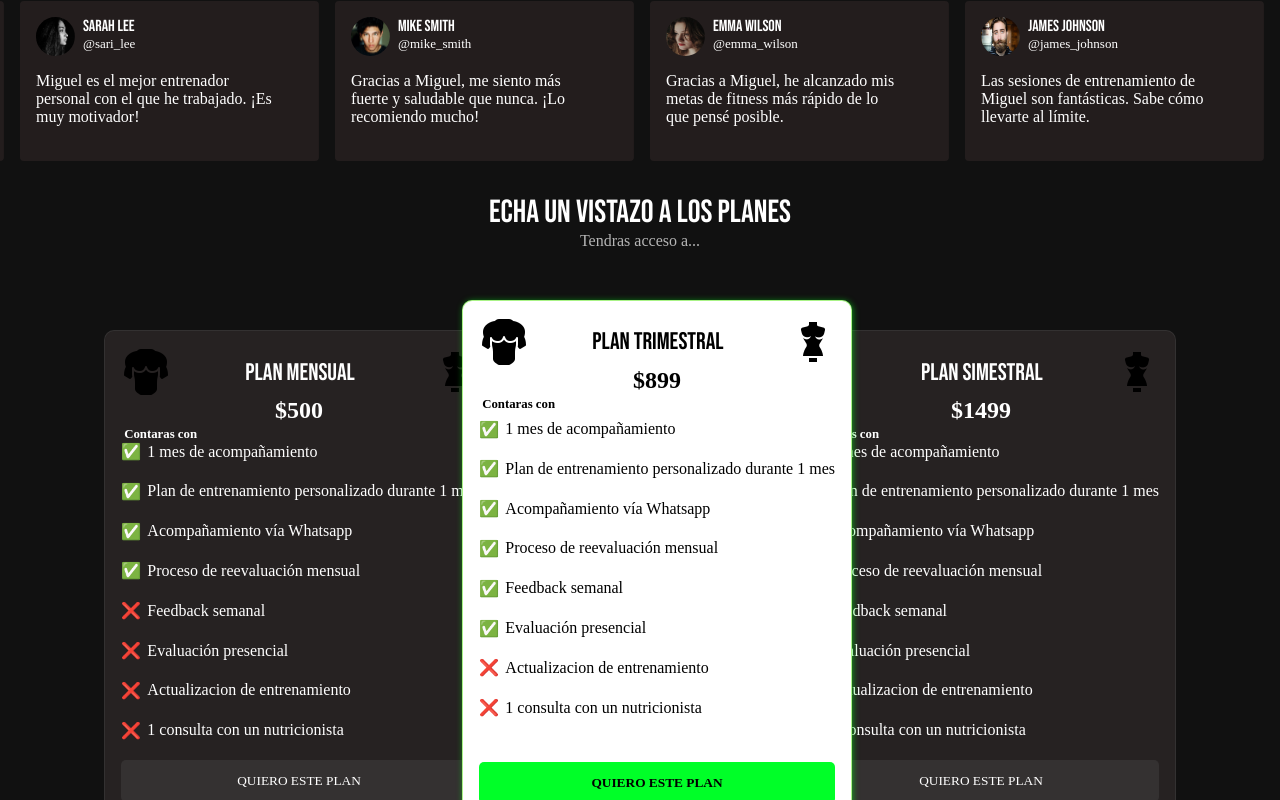
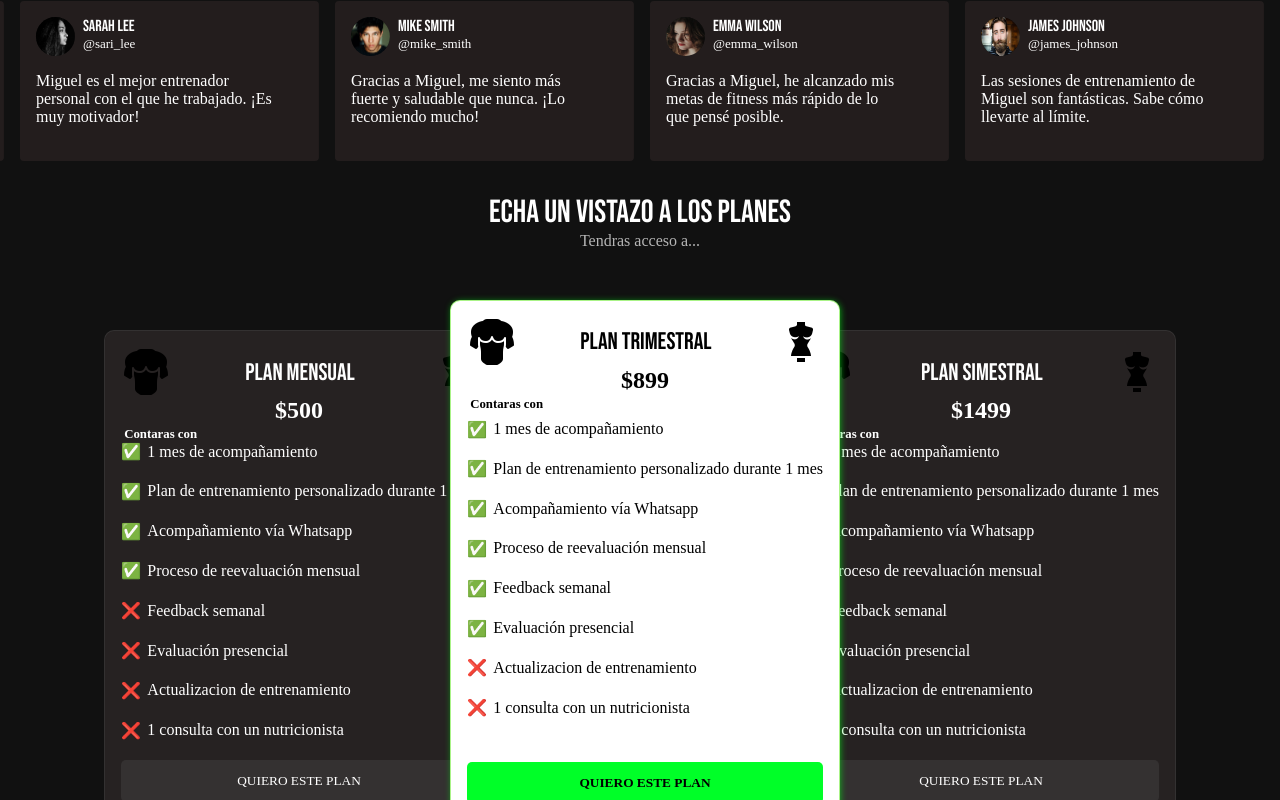
Before and after one commit to Alan-Ribeca/personal-trainer, a React (Vite) app: page / in a window 1280 px wide. Shown: the part 2107-2907 px from the top of the page. Built offline with nearby package versions, Linux system fonts and the light colour scheme.

Commit message:
empezando con el responsi en movil

```diff
--- a/src/components/Comprar/comprar.scss
+++ b/src/components/Comprar/comprar.scss
@@ -84,15 +84,15 @@
 
 .card {
   &.elegida {
-    &.medio {
-      background-color: white;
-    }
     top: -5%;
     background-color: white;
     border: 1px solid rgba(93, 233, 28, 0.527);
     z-index: 2;
     height: 545px;
     box-shadow: 1px 1px 6px 0px #05f11794;
+    &.medio {
+      background-color: white;
+    }
     .titleCard,
     .price,
     .acceso {
@@ -139,7 +139,7 @@
 .card {
   &.medio {
     position: absolute;
-    right: 31%;
+    right: 32%;
     z-index: 1;
     background-color: rgb(37 37 37);
   }
```
